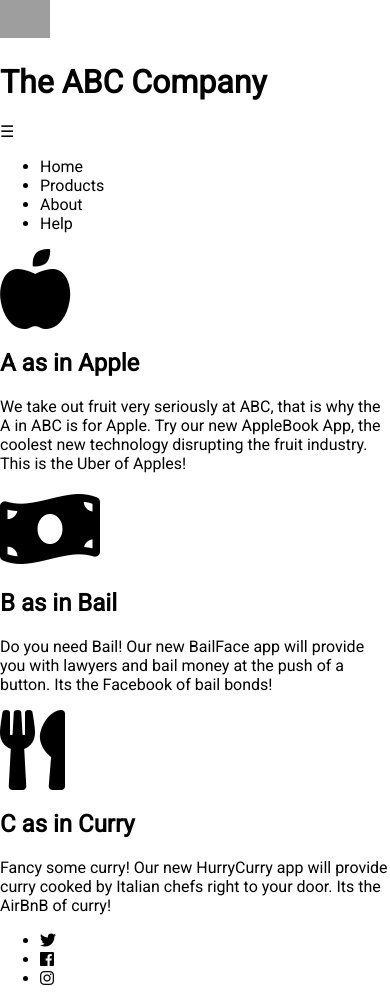
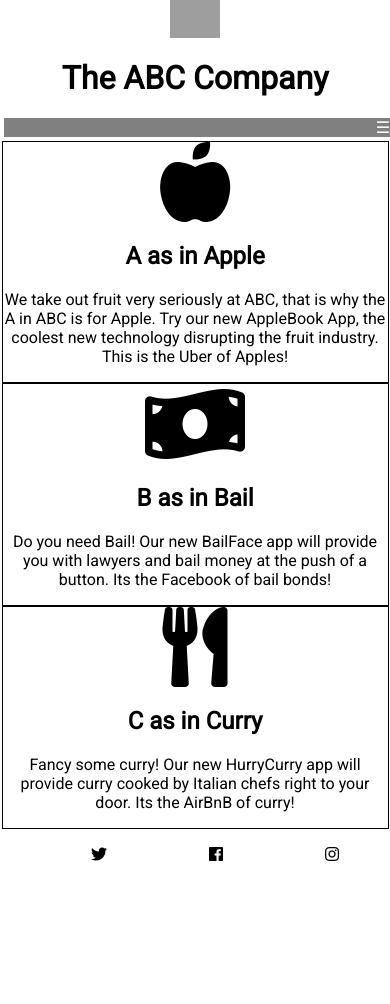
Before and after one commit to IsaacIpenza/DesarrolloWeb-Lab01, a plain HTML site: page lab-03/index.html in a window 390 px wide. After the commit the page ends 880 px from the top, so only its background shows below. Drawn offline with Linux system fonts and the light colour scheme; grey boxes are pictures that could not be loaded.

Commit message:
Implement the CSS code for Movile Devices

```diff
--- a/lab-03/css/index.css
+++ b/lab-03/css/index.css
@@ -11,3 +11,71 @@
 .logo > img {
   width: 50px;
 }
+
+/* Media Query for Mobile Devices */
+@media (max-width: 767px) {
+  body {
+    background-color: white;
+  }
+
+  .logo{
+    display: flex;
+    justify-content: center;
+  }
+
+  h1{
+    text-align: center;
+  }
+
+  nav{
+    background-color: gray;
+    margin-left: 1%;
+    margin-top: 1%;
+    margin-bottom: 1%;
+  }
+
+  .hamburger{
+    display: flex;
+    color: white;
+    justify-content: flex-end;
+  }
+
+  .menu{
+    display: none;
+  }
+
+  main{
+    margin: 1.5px;
+  }
+
+  .product{
+    text-align: center;
+    border-style: solid;
+    border-width: thin;
+  }
+
+  .social{
+    display: flex;
+    flex-direction: row;
+    justify-content: space-around;
+  }
+
+  .social_icon{
+    list-style: none;
+  }
+
+}
+
+/* Media Query for Tablets Ipads portrait mode */
+ @media (min-width: 768px) and (max-width: 1024px){
+  body {
+    background-color: blue;
+  }
+}
+
+/* Media Query for Laptops and Desktops */
+@media (min-width: 1025px){
+  body {
+    background-color: green;
+  }
+}
```
